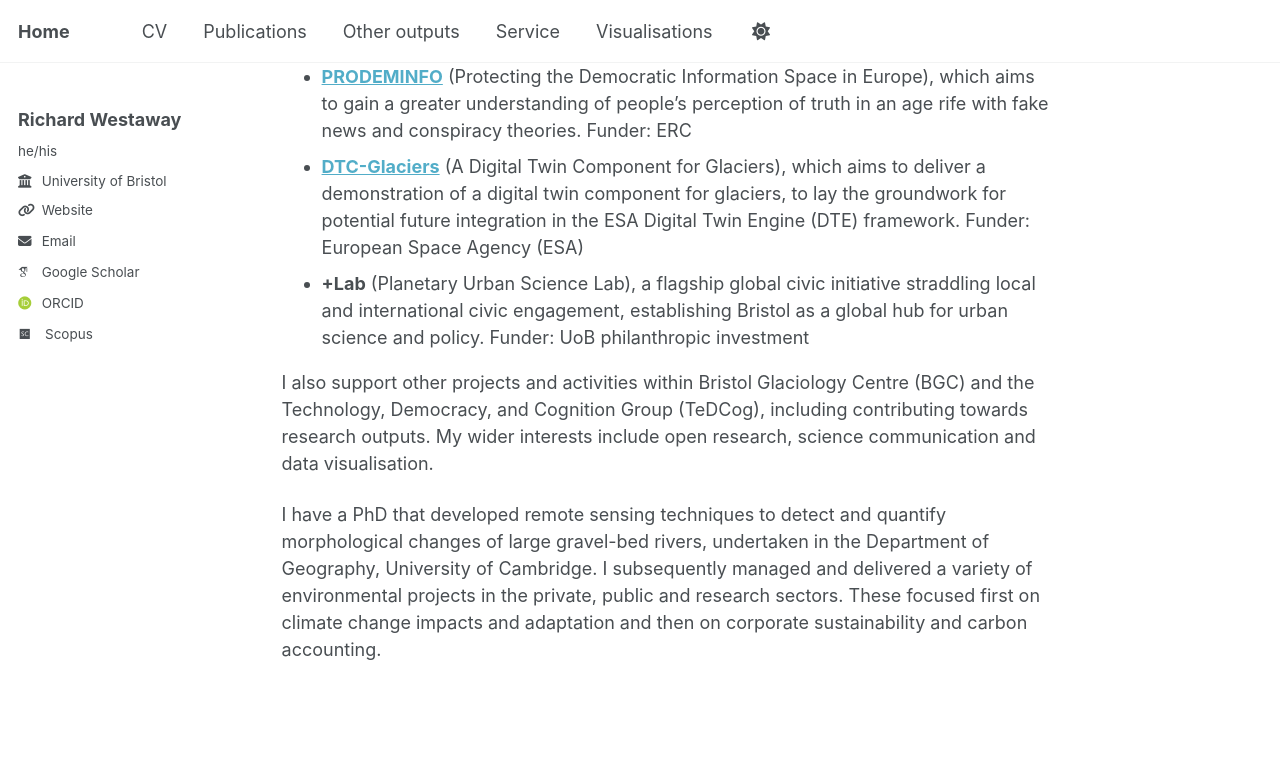
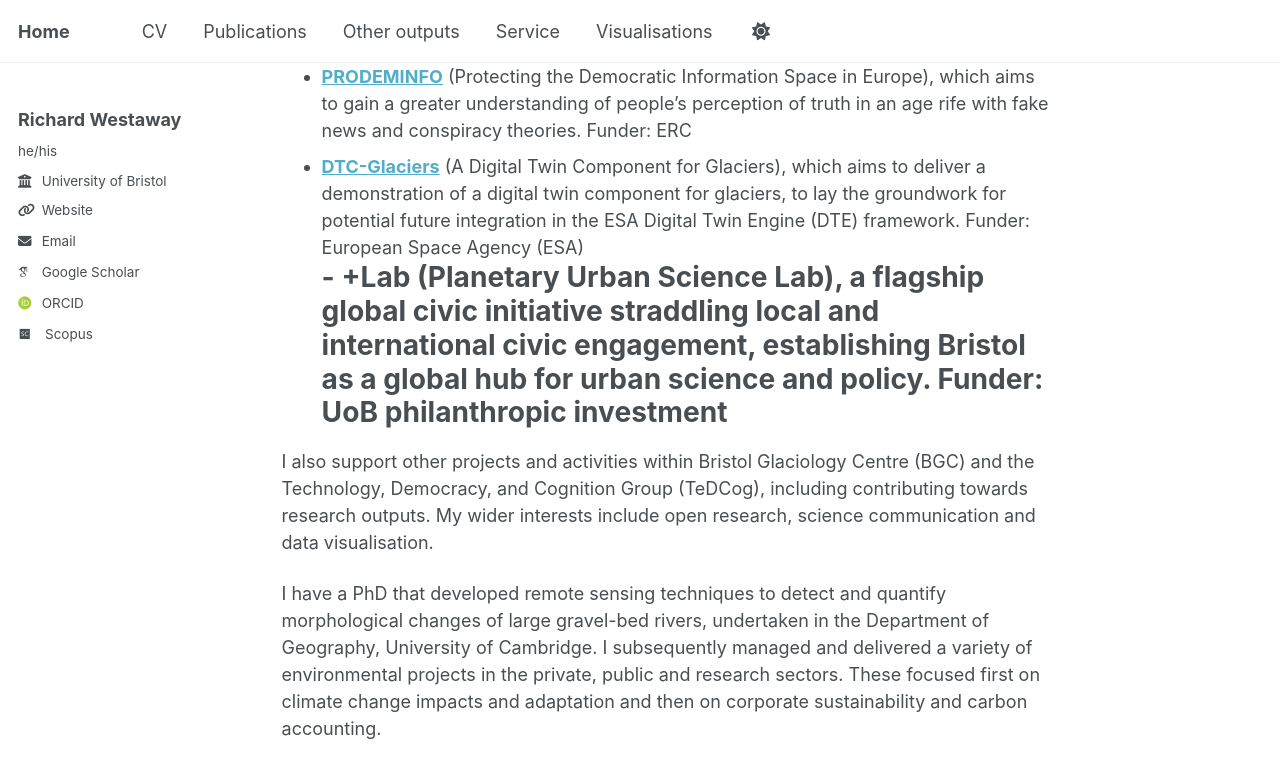
Before and after one commit to richardwestaway/richardwestaway.github.io, a Jekyll site: the page built from _pages/about.md, in a window 1280 px wide and 900 px high, scrolled down 481 px. Shown: the top 778 px of the window. Built offline with Jekyll 4.4.1, drawn with Linux system fonts in a browser that asks for light colours; some web fonts are replaced.

```diff
--- a/_pages/about.md
+++ b/_pages/about.md
@@ -16,7 +16,7 @@ I currently manage or support the following research projects:
 - [**DEEP PURPLE**](https://cordis.europa.eu/project/id/856416){:target="_blank"}, which is investigating the physical and microbial processes which darken the Greenland Ice Sheet. Host: ENVS, Aarhus University. Funder: ERC
 - [**PRODEMINFO**](https://cordis.europa.eu/project/id/101020961){:target="_blank"} (Protecting the Democratic Information Space in Europe), which aims to gain a greater understanding of people’s perception of truth in an age rife with fake news and conspiracy theories. Funder: ERC
 - [**DTC-Glaciers**](https://dtcglaciers.org/){:target="_blank"} (A Digital Twin Component for Glaciers), which aims to deliver a demonstration of a digital twin component for glaciers, to lay the groundwork for potential future integration in the ESA Digital Twin Engine (DTE) framework. Funder: European Space Agency (ESA)
-- **+Lab** (Planetary Urban Science Lab), a flagship global civic initiative straddling local and international civic engagement, establishing Bristol as a global hub for urban science and policy. Funder: UoB philanthropic investment
+# - **+Lab** (Planetary Urban Science Lab), a flagship global civic initiative straddling local and international civic engagement, establishing Bristol as a global hub for urban science and policy. Funder: UoB philanthropic investment
 
 I also support other projects and activities within Bristol Glaciology Centre (BGC) and the Technology, Democracy, and Cognition Group (TeDCog), including contributing towards research outputs. My wider interests include open research, science communication and data visualisation.
 
```
